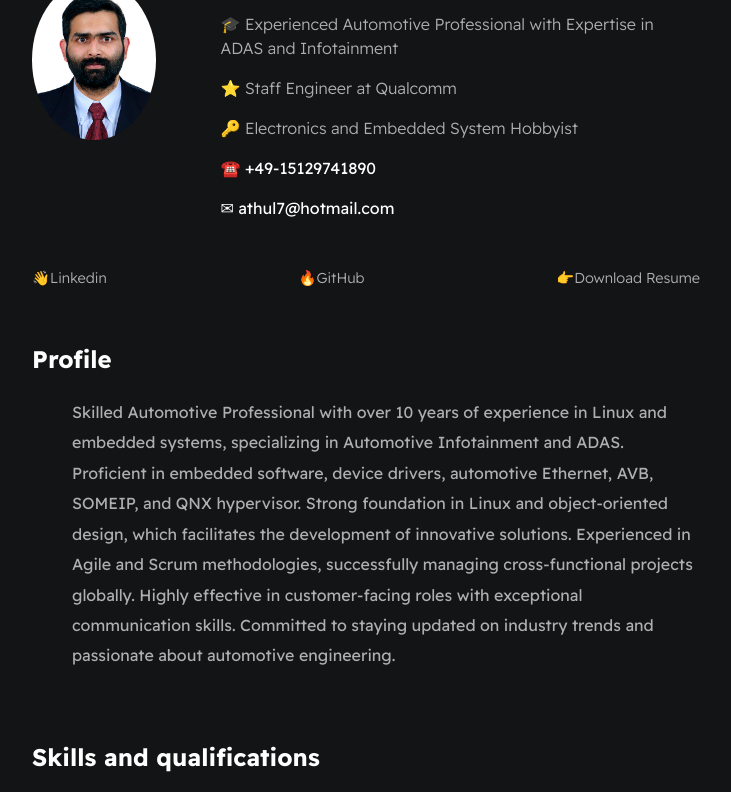
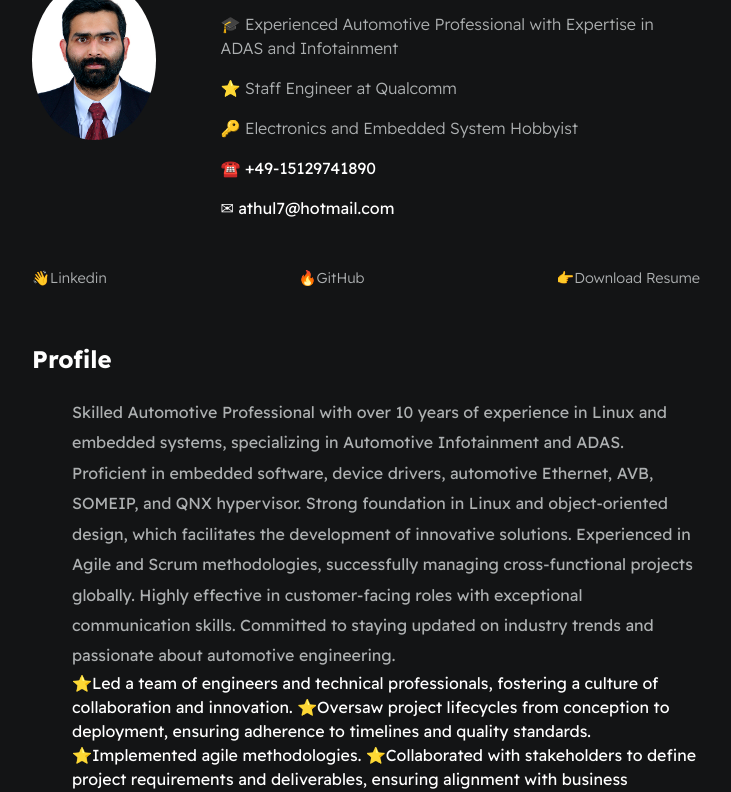
Before and after one commit to athul7pk/athul7pk.github.io, a plain HTML site: page index.html in a window 1280 px wide. Shown: the part 156-948 px from the top of the page, without its empty margins (274-1005 px from the left). Drawn offline with Linux system fonts and the light colour scheme.

Commit message:
2023 updates

```diff
--- a/index.html
+++ b/index.html
@@ -46,6 +46,12 @@
                     Experienced in Agile and Scrum methodologies, successfully managing cross-functional projects globally.
                     Highly effective in customer-facing roles with exceptional communication skills.
                     Committed to staying updated on industry trends and passionate about automotive engineering.</li>
+                    ⭐Led a team of engineers and technical professionals, fostering a culture of collaboration and innovation.
+                    ⭐Oversaw project lifecycles from conception to deployment, ensuring adherence to timelines and quality standards.
+                    ⭐Implemented agile methodologies.
+                    ⭐Collaborated with stakeholders to define project requirements and deliverables, ensuring alignment with business objectives.
+                    ⭐Conducted performance evaluations, provided mentorship, and identified training needs to enhance team capabilities.
+                    ⭐Streamlined technical processes, reducing operational inefficiencies and optimizing resource allocation.
 
             </ul>
         </section>
```
